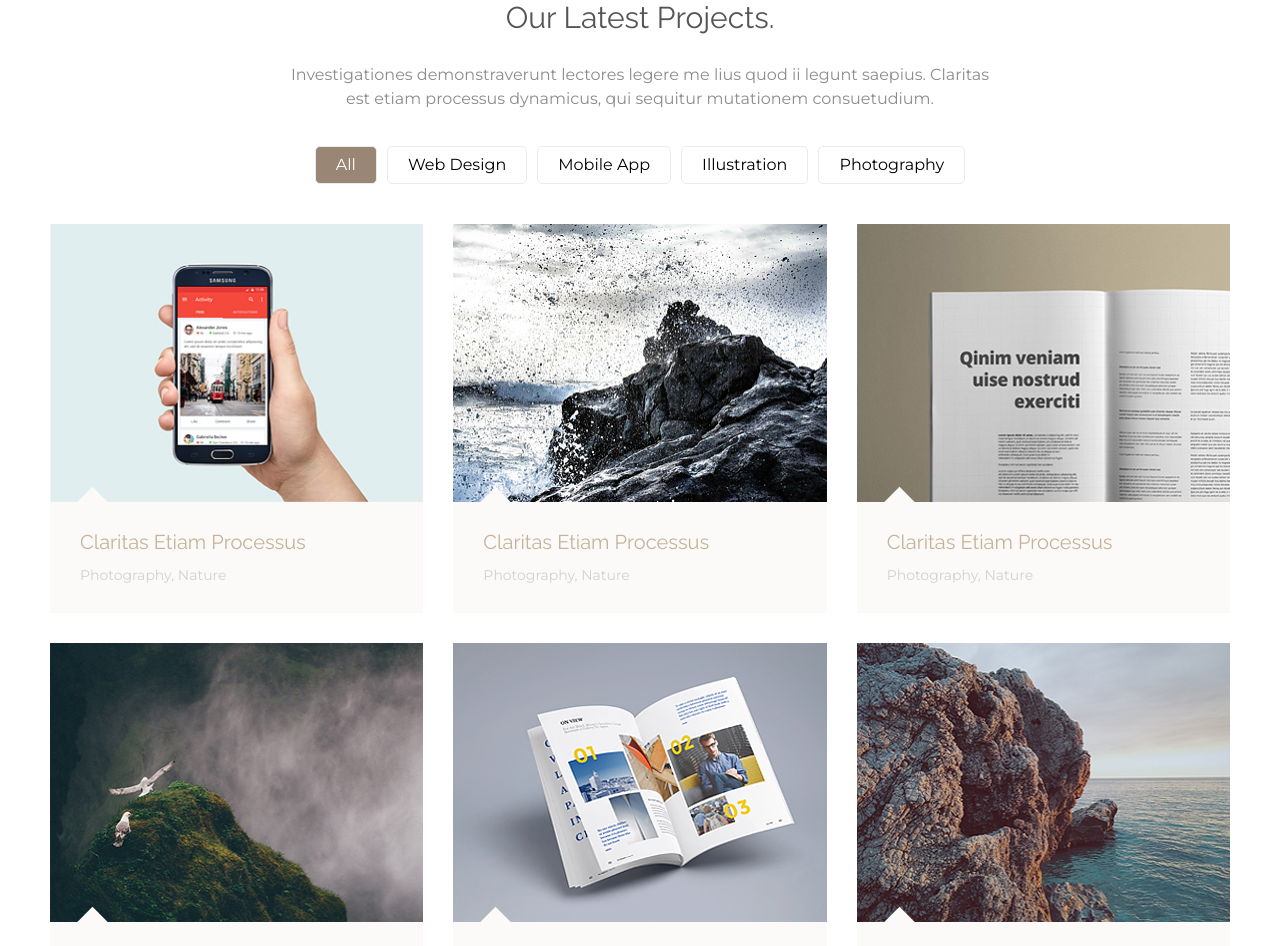
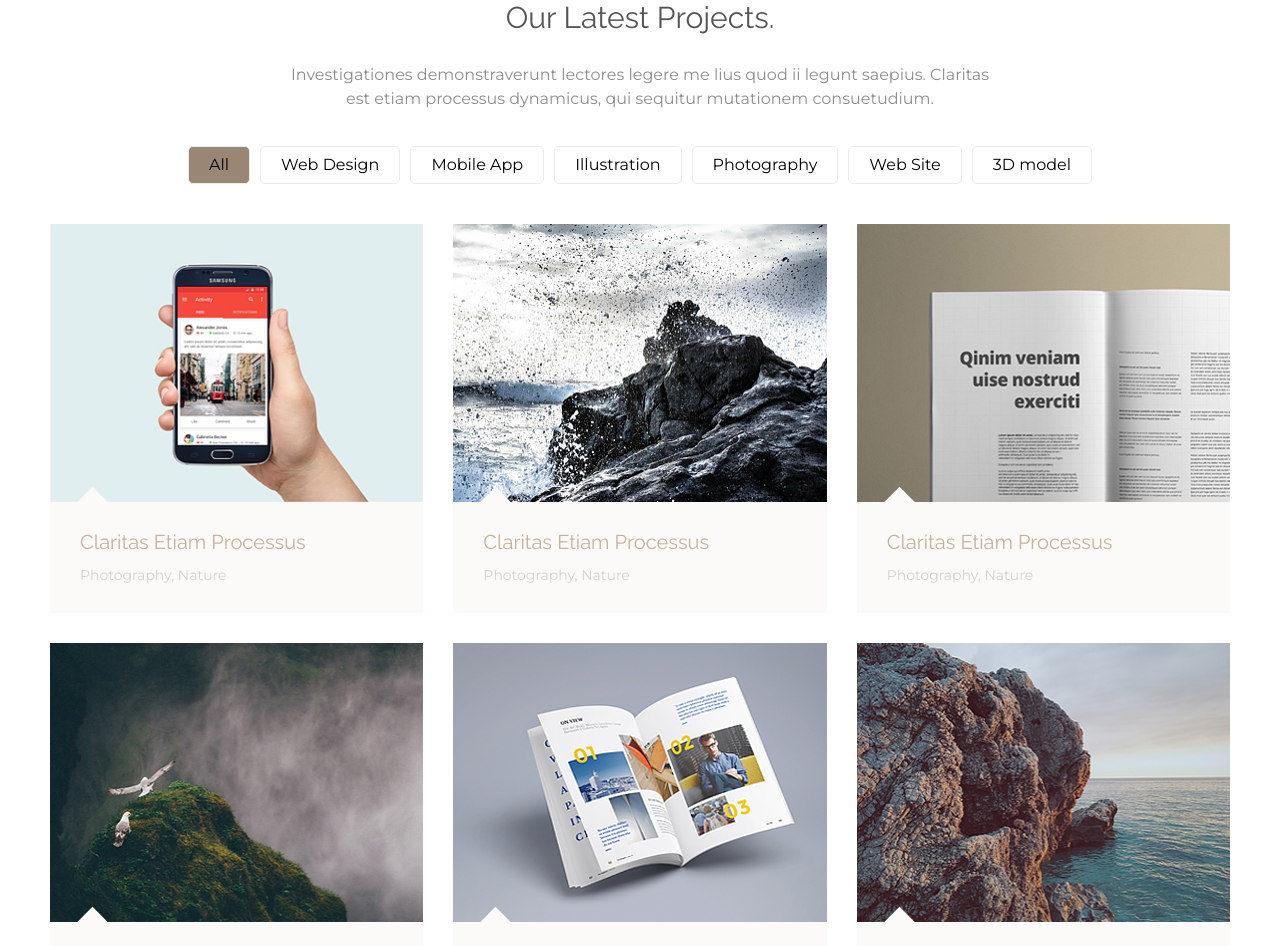
Before and after one commit to ilkovwork/portfolio, a plain HTML site: page project3/index.html in a window 1280 px wide. Shown: the part 2105-3051 px from the top of the page. Drawn offline with nearby package versions, Linux system fonts and the light colour scheme.

Commit message:
add jquery in tabs to project3

```diff
--- a/project3/index.html
+++ b/project3/index.html
@@ -243,17 +243,19 @@
               Claritas est etiam processus dynamicus, qui sequitur mutationem consuetudium.</p>
           </div>
           <div class="tabs col-12">
-            <ul>
-              <li><a href="" class="active">All</a></li>
-              <li><a href="">Web Design</a></li>
-              <li><a href="">Mobile App</a></li>
-              <li><a href="">Illustration</a></li>
-              <li><a href="">Photography</a></li>
-            </ul>
+
+            <div class="tabs-triggers">
+              <a href="#all" class="tabs-triggers__item" id='all'>All</a>
+              <a href="#web" class="tabs-triggers__item">Web Design</a>
+              <a href="#mobileapp" class="tabs-triggers__item">Mobile App</a>
+              <a href="#illustration" class="tabs-triggers__item">Illustration</a>
+              <a href="#photography" class="tabs-triggers__item">Photography</a>
+              <a href="#website" class="tabs-triggers__item">Web Site</a>
+              <a href="#3dmodel" class="tabs-triggers__item">3D model</a>
+            </div>
 
             <div class="row">
-
-              <div class="tab-box col-md-4">
+              <div class="tab-box col-md-4" id="web">
                 <div class="tab-box__image">
                   <a href="#"><img src="images/tabs_img_1.jpg" alt="img"><span><i
                         class="fas fa-link fa-2x"></i></span></a>
@@ -264,7 +266,7 @@
                 </div>
               </div>
 
-              <div class="tab-box col-md-4">
+              <div class="tab-box col-md-4" id="mobileapp">
                 <div class="tab-box__image">
                   <a href="#"><img src="images/tabs_img_2.jpg" alt="img"><span><i
                         class="fas fa-link fa-2x"></i></span></a>
@@ -275,7 +277,7 @@
                 </div>
               </div>
 
-              <div class="tab-box col-md-4">
+              <div class="tab-box col-md-4" id="illustration">
                 <div class="tab-box__image">
                   <a href="#"><img src="images/tabs_img_3.jpg" alt="img"><span><i
                         class="fas fa-link fa-2x"></i></span></a>
@@ -286,7 +288,7 @@
                 </div>
               </div>
 
-              <div class="tab-box col-md-4">
+              <div class="tab-box col-md-4" id="photography">
                 <div class="tab-box__image">
                   <a href="#"><img src="images/tabs_img_4.jpg" alt="img"><span><i
                         class="fas fa-link fa-2x"></i></span></a>
@@ -297,7 +299,7 @@
                 </div>
               </div>
 
-              <div class="tab-box col-md-4">
+              <div class="tab-box col-md-4" id="website">
                 <div class="tab-box__image">
                   <a href="#"><img src="images/tabs_img_5.jpg" alt="img"><span><i
                         class="fas fa-link fa-2x"></i></span></a>
@@ -308,7 +310,7 @@
                 </div>
               </div>
 
-              <div class="tab-box col-md-4">
+              <div class="tab-box col-md-4" id="3dmodel">
                 <div class="tab-box__image">
                   <a href="#"><img src="images/tabs_img_6.jpg" alt="img"><span><i
                         class="fas fa-link fa-2x"></i></span></a>
@@ -319,10 +321,14 @@
                 </div>
               </div>
 
+
+
+
               <div class="btn-realization col-12 d-flex justify-content-center align-items-center"><a href="#">load
                   more</a>
               </div>
             </div>
+
           </div>
         </div>
 
@@ -356,7 +362,9 @@
         <div class="row">
           <div class="mob-devices__image col-md-5"><img src="images/mobile-devices.jpg" alt="img"></div>
           <div class="mob-devices__content col-md-7">
-            <div class="mob-devices__content-title"><h2>Excellent for Mobile Devices.</h2></div>
+            <div class="mob-devices__content-title">
+              <h2>Excellent for Mobile Devices.</h2>
+            </div>
             <div class="mob-devices__content-description">Qisi enim ad minim veniam, quis nostrud exerci tation
               ullamcorper suscipit lobortis nisl ut aliquip ex ea commodo consequat. Investigationes demonstraverunt
               lectores legere me lius quod ii legunt saepius claritas. Eodem modo typi, qui nunc nobis videntur parum
@@ -677,6 +685,12 @@
 
   <!-- Optional JavaScript -->
   <!-- jQuery first, then Popper.js, then Bootstrap JS -->
+
+
+  <script>
+
+  </script>
+
   <script src="https://code.jquery.com/jquery-3.3.1.slim.min.js"
     integrity="sha384-q8i/X+965DzO0rT7abK41JStQIAqVgRVzpbzo5smXKp4YfRvH+8abtTE1Pi6jizo" crossorigin="anonymous">
     </script>
@@ -687,7 +701,8 @@
     integrity="sha384-JjSmVgyd0p3pXB1rRibZUAYoIIy6OrQ6VrjIEaFf/nJGzIxFDsf4x0xIM+B07jRM" crossorigin="anonymous">
     </script>
   <script src="js/slick.min.js"></script>
-  <script src="js/script.js"></script>
+  <script src="js/sliders.js"></script>
+  <script src="js/tabs.js"></script>
 </body>
 
 </html>
--- a/project3/js/script.js
+++ b/project3/js/sliders.js
@@ -1,4 +1,3 @@
-
 $('.slider').slick({
   slidesToShow: 1,
   slidesToScroll: 1,
--- /dev/null
+++ b/project3/js/tabs.js
@@ -0,0 +1,33 @@
+$(document).ready(function() {
+    $('.tabs-triggers__item').click(function(e){
+      e.preventDefault();
+
+      $('.tabs-triggers__item').removeClass('tabs-triggers__item--active');
+      $('.tab-box').removeClass('tab-box--active');
+
+      $(this).addClass('tabs-triggers__item--active');
+      $($(this).attr('href')).addClass('tab-box--active');
+
+
+
+    });
+    $('.tabs-triggers__item:first').click();
+    $('#web').addClass('tab-box--active');
+    $('#mobileapp').addClass('tab-box--active');
+    $('#illustration').addClass('tab-box--active');
+    $('#photography').addClass('tab-box--active');
+    $('#website').addClass('tab-box--active');
+    $('#3dmodel').addClass('tab-box--active');
+
+    });
+
+    $(document).ready(function() {
+      $('#all').click(function(){
+        $('#web').addClass('tab-box--active');
+        $('#mobileapp').addClass('tab-box--active');
+        $('#illustration').addClass('tab-box--active');
+        $('#photography').addClass('tab-box--active');
+        $('#website').addClass('tab-box--active');
+        $('#3dmodel').addClass('tab-box--active');
+      })
+    })
--- a/project3/scss/style.scss
+++ b/project3/scss/style.scss
@@ -541,18 +541,10 @@
     }
 
     .tabs {
-        ul {
+        &-triggers {
             display: flex;
             justify-content: center;
             margin-bottom: 40px;
-
-            li {
-                margin-right: 10px;
-
-                &:last-of-type {
-                    margin: 0;
-                }
-
 
                 a {
                     padding: 10px 20px;
@@ -563,24 +555,29 @@
                     text-decoration: none;
                     display: block;
                     transition: .3s linear;
-
+                    margin-right: 10px;
+                    &:last-of-type {
+                        margin: 0;
+                    }
                     &:hover {
                         background-color: #998675;
                         color: #ffffff;
                     }
                 }
-            }
-
-            .active {
-                background-color: #998675;
-                color: #ffffff;
+                &__item--active{
+                    background-color: #998675;
+                    color: #ffffff;
+                }
             }
 
         }
 
+
+
         .tab-box {
             margin: 0;
             padding: 0 15px;
+            display: none;
 
             &:nth-child(1),
             &:nth-child(2),
@@ -610,7 +607,6 @@
 
 
             }
-
             &__content {
                 padding: 30px;
                 background-color: #fbfaf8;
@@ -679,13 +675,15 @@
             }
 
         }
+        .tab-box--active{
+            display: block;
+        }
 
         .btn-realization {
             margin-top: 40px;
             @include btn;
         }
     }
-}
 
 
 .video {
```
Also changed, not shown: project3/scss/style.css, 1 other file. Lines whose indentation alone changed are shown as unchanged.
